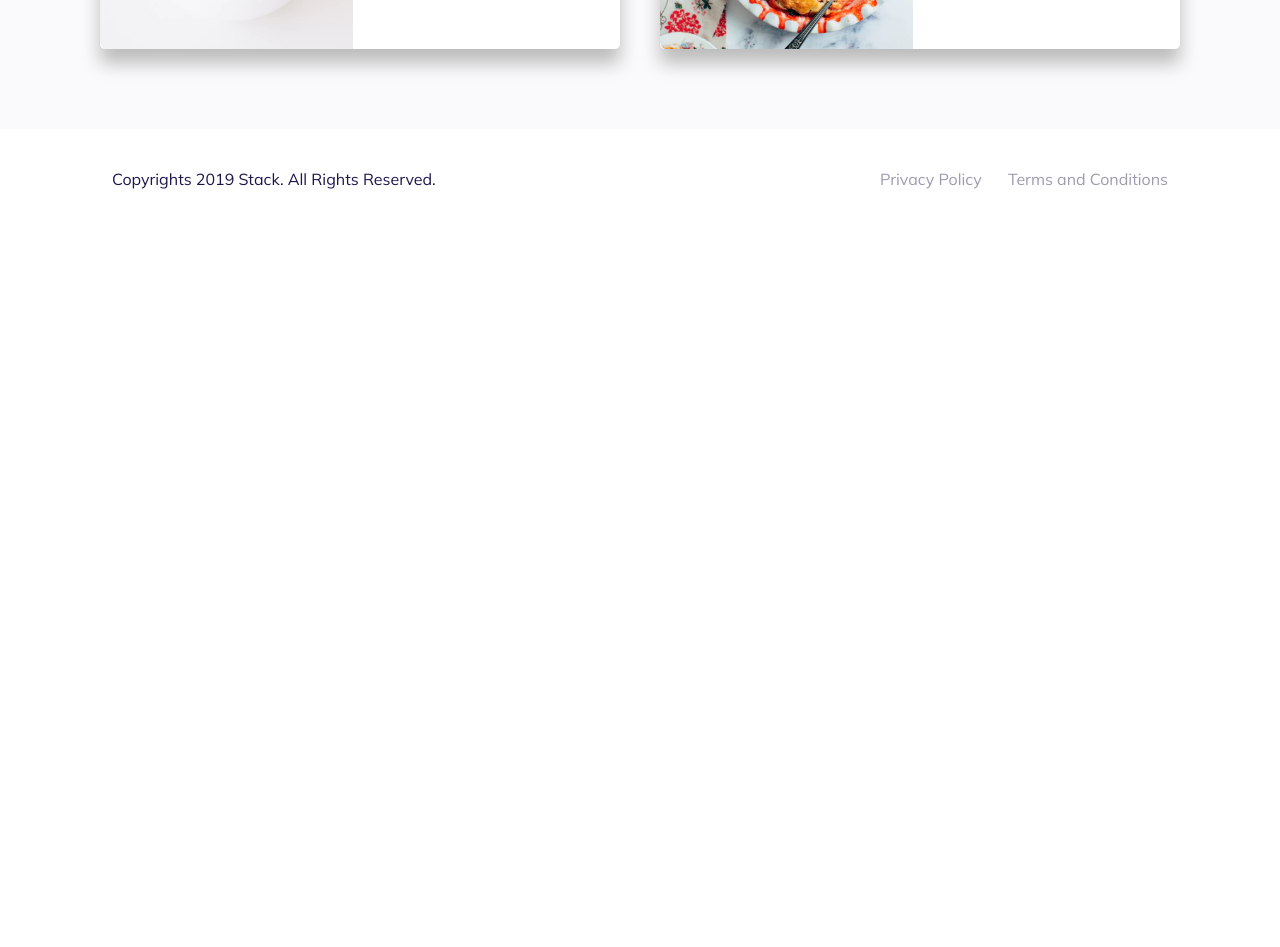
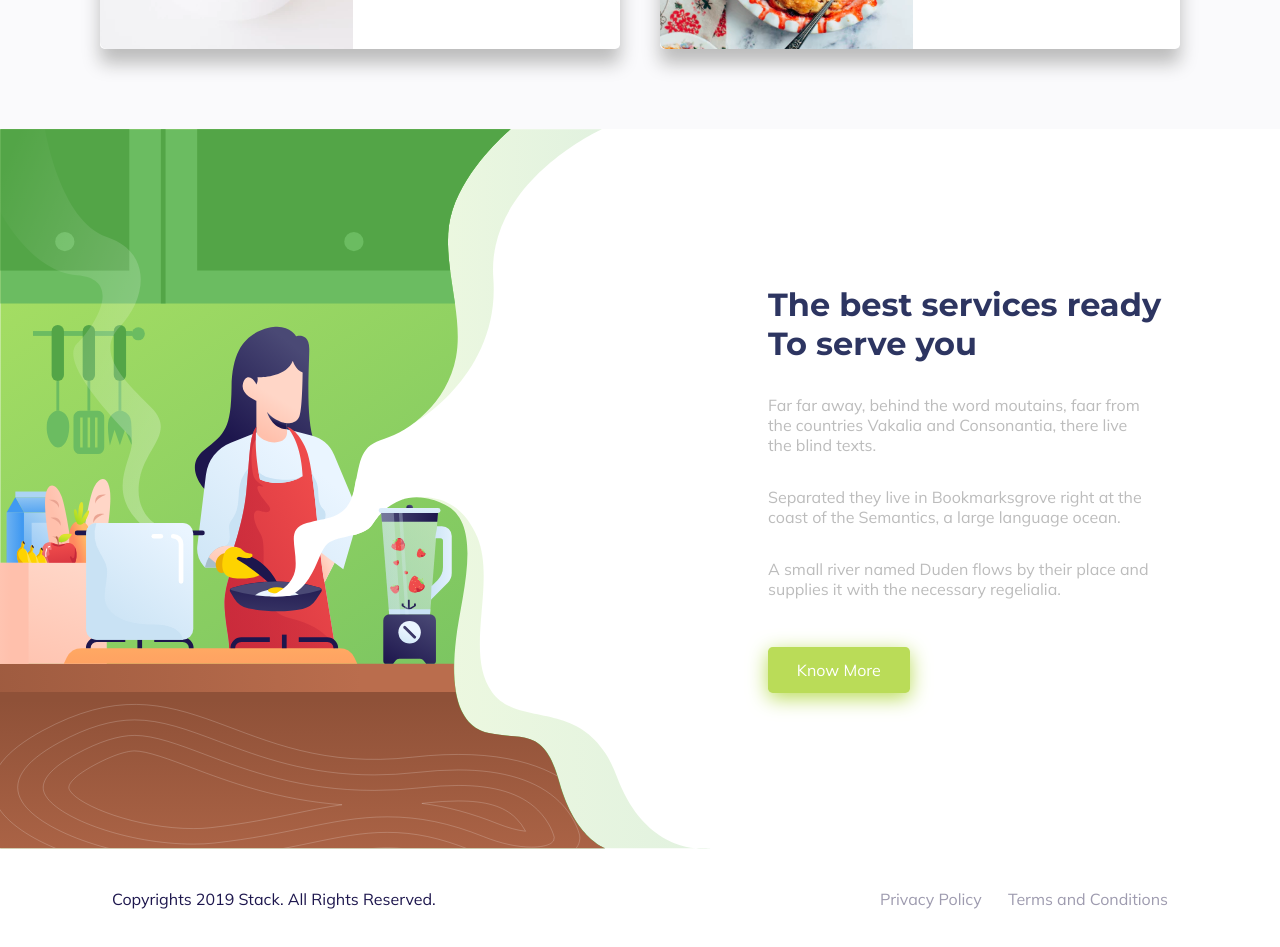
Before and after one commit to micheldslive/healthy-food, a React (Vite) app: page / in a window 1280 px wide. Shown: the part 1280-2227 px from the top of the page. Before the commit the page ends 1509 px from the top, so only its background shows below. Built offline with nearby package versions, Linux system fonts and the light colour scheme.

Commit message:
feat: Added serveYou page

```diff
--- /dev/null
+++ b/src/components/serveYou/index.tsx
@@ -0,0 +1,24 @@
+import { data } from "@/mocks/data"
+import * as C from "./styled"
+
+export const ServeYou = () => {
+  const { serve } = data
+
+  return (
+    <>
+      <C.ServeYouFull>
+        <C.ServeYouContainer>
+          <C.ServeYouContent>
+            <C.Content>
+              <C.Title>{serve.title}</C.Title>
+              {serve.items.map(({ id, text }) => (
+                <C.Paragraph key={id.toString()}>{text}</C.Paragraph>
+              ))}
+              <C.Anchor>{serve.more}</C.Anchor>
+            </C.Content>
+          </C.ServeYouContent>
+        </C.ServeYouContainer>
+      </C.ServeYouFull>
+    </>
+  )
+}
--- /dev/null
+++ b/src/components/serveYou/styled.ts
@@ -0,0 +1,59 @@
+import styled from "styled-components";
+import { BG, FlexBox } from "@/styles/mixins";
+
+export const ServeYouFull = styled.div`
+  ${BG('assets/bloco_services.svg', 'no-repeat', 'top left', 'contain', '45rem', 'relative')}
+
+  @media (max-width: 600px) {
+    background-size: cover;
+  }
+`;
+
+export const ServeYouContainer = styled.section`
+  height: inherit;
+`;
+
+export const ServeYouContent = styled.div`
+  ${FlexBox('center', 'flex-end')}
+  height: inherit;
+  padding: 0 2rem;
+`;
+
+export const Content = styled.div`
+  max-width: 30rem;
+
+  @media (max-width: 900px) {
+    background: rgba(255, 255, 255, 0.2);
+    width: 100%;
+    margin: 0 auto;
+    backdrop-filter: blur(5px);
+    padding: 2rem;
+    border-radius: 0.5rem;
+  }
+`;
+
+export const Title = styled.h1`
+  max-width: 25rem;
+  color: var(--blue-1);
+`;
+
+export const Paragraph = styled.p`
+  margin: 2rem 0;
+  max-width: 24rem;
+  color: var(--grey-3);
+`;
+
+export const Anchor = styled.a`
+  display: inline-block;
+  margin-top: 1rem;
+  padding: 0.8rem 1.8rem;
+  border-radius: 0.3rem;
+  background-color: var(--green-2);
+  color: var(--white);
+  transition: 0.3s;
+  box-shadow: 0 5px 20px var(--green-2);
+
+  &:hover {
+    filter: brightness(0.9);
+  }
+`
--- a/src/mocks/data.ts
+++ b/src/mocks/data.ts
@@ -54,4 +54,22 @@ export const data = {
       },
     ],
   },
+  serve: {
+    title: "The best services ready To serve you",
+    more: "Know More",
+    items: [
+      {
+        id: 1,
+        text: "Far far away, behind the word moutains, faar from the countries Vakalia and Consonantia, there live the blind texts.",
+      },
+      {
+        id: 2,
+        text: "Separated they live in Bookmarksgrove right at the coast of the Semantics, a large language ocean.",
+      },
+      {
+        id: 3,
+        text: "A small river named Duden flows by their place and supplies it with the necessary regelialia."
+      }
+    ],
+  }
 }
--- a/src/pages/home/index.tsx
+++ b/src/pages/home/index.tsx
@@ -2,6 +2,7 @@ import { NewRecipe } from '@/components/newRecipe'
 import Footer from '@/components/footer'
 import { Header } from '@/components/header'
 import { BestRecipes } from '../../components/bestRecipes'
+import { ServeYou } from '../../components/serveYou'
 
 const Home = () => {
   return (
@@ -9,6 +10,7 @@ const Home = () => {
       <Header />
       <NewRecipe />
       <BestRecipes />
+      <ServeYou />
       <Footer />
     </>
   )
```
